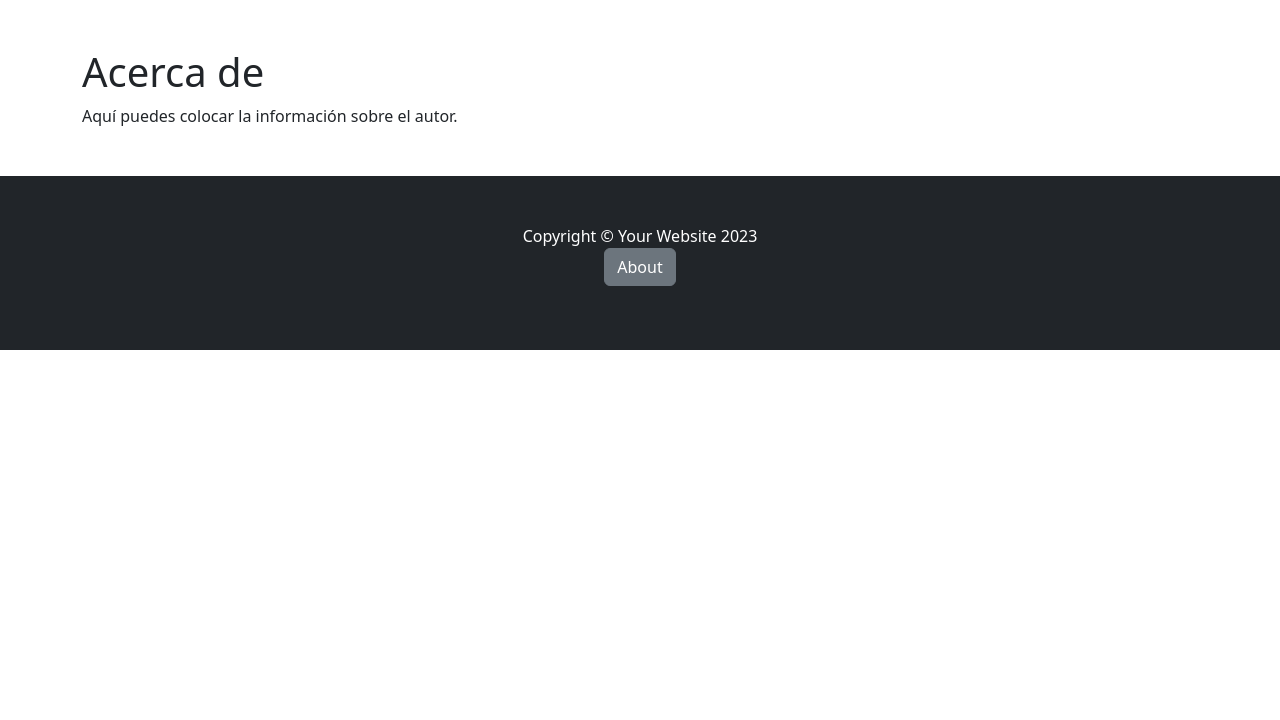
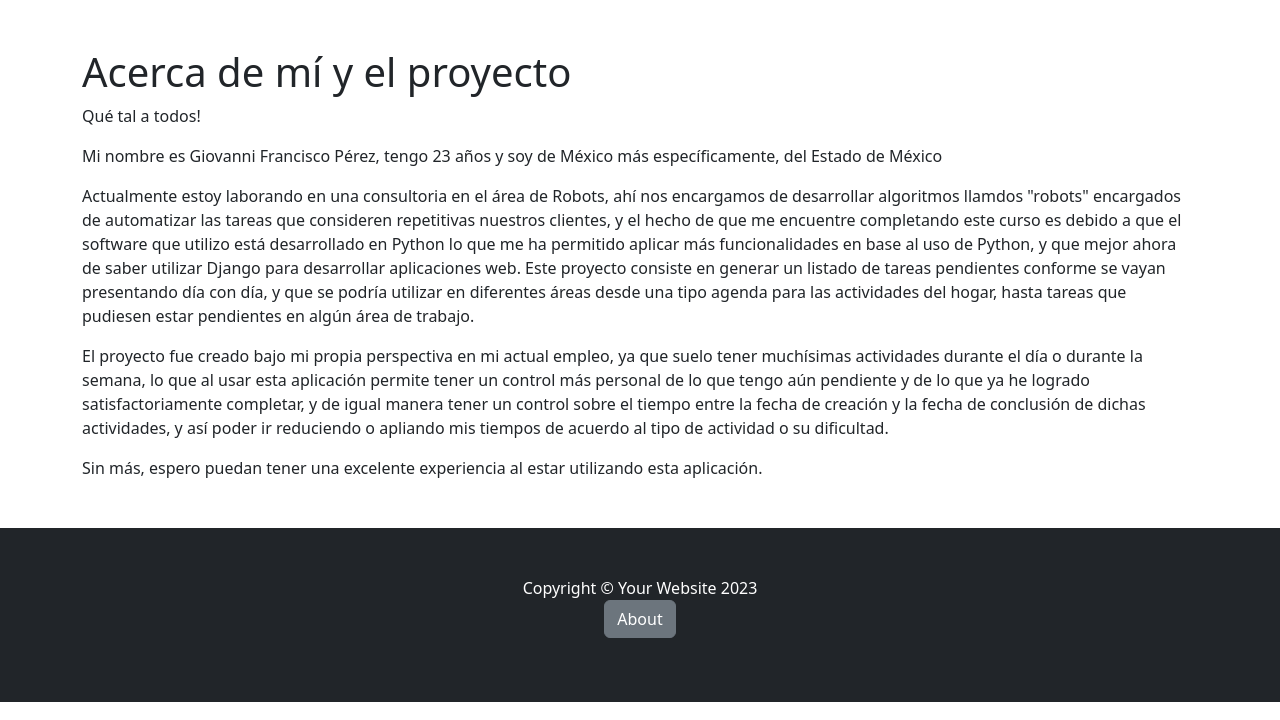
Before and after one commit to GiovanniF465/GiovanniFrancisco-ProyectoFinal, a Django app: page /about/ in a window 1280 px wide. Shown: the part 56-776 px from the top of the page. Run offline with Django 5.2, Linux system fonts and the light colour scheme; some libraries are stand-ins or nearby versions.

Commit message:
Se agregó la descripción en el apartado de About de la página y se ha concluido con el desarrollo del proyecto

```diff
--- a/usuarios/templates/usuarios/about.html
+++ b/usuarios/templates/usuarios/about.html
@@ -2,10 +2,30 @@
 
 {% block titulo %}Acerca de{% endblock %}
 
+{% block refTitulo %}"/"{% endblock refTitulo %}
+
 {% block tituloNav %}Acerca de{% endblock %}
 
 {% block Contenido %}
-    <h1>Acerca de</h1>
-    <p>Aquí puedes colocar la información sobre el autor.</p>
+    <h1>Acerca de mí y el proyecto </h1>
+    <p>Qué tal a todos!</p>
+    <p>Mi nombre es Giovanni Francisco Pérez, tengo 23 años y soy de México más específicamente, del Estado de México</p>
+    <p>Actualmente estoy laborando en una consultoria en el área de Robots, ahí nos encargamos de desarrollar algoritmos llamdos "robots"
+        encargados de automatizar las tareas que consideren repetitivas nuestros clientes, y el hecho de que me encuentre
+        completando este curso es debido a que el software que utilizo está desarrollado en Python lo que me ha permitido
+        aplicar más funcionalidades en base al uso de Python, y que mejor ahora de saber utilizar Django para desarrollar
+        aplicaciones web.
+
+        Este proyecto consiste en generar un listado de tareas pendientes conforme se vayan presentando día con día, y que se
+        podría utilizar en diferentes áreas desde una tipo agenda para las actividades del hogar, hasta tareas que pudiesen estar
+        pendientes en algún área de trabajo.
+    </p>
+        </p><p>El proyecto fue creado bajo mi propia perspectiva en mi actual empleo, ya que suelo tener
+        muchísimas actividades durante el día o durante la semana, lo que al usar esta aplicación permite tener un control más personal
+        de lo que tengo aún pendiente y de lo que ya he logrado satisfactoriamente completar, y de igual manera tener un control sobre el
+        tiempo entre la fecha de creación y la fecha de conclusión de dichas actividades, y así poder ir reduciendo o apliando mis tiempos
+        de acuerdo al tipo de actividad o su dificultad.
+
+        <p>Sin más, espero puedan tener una excelente experiencia al estar utilizando esta aplicación.</p>
 
 {% endblock %}
--- a/usuarios/templates/usuarios/editar_perfil.html
+++ b/usuarios/templates/usuarios/editar_perfil.html
@@ -8,7 +8,7 @@
     <form action={% url "Editar" %} method="post" enctype='multipart/form-data'>
         {% csrf_token %}
         {{formulario}}
-        <button type="submit" class="btn btn-primary">Editar</button>
+        <button type="submit" class="btn btn-primary">Guardar Cambios</button>
         <a href="{% url 'Listado' %}" class="btn btn-secondary">Cancelar</a>
     </form>
 
```
